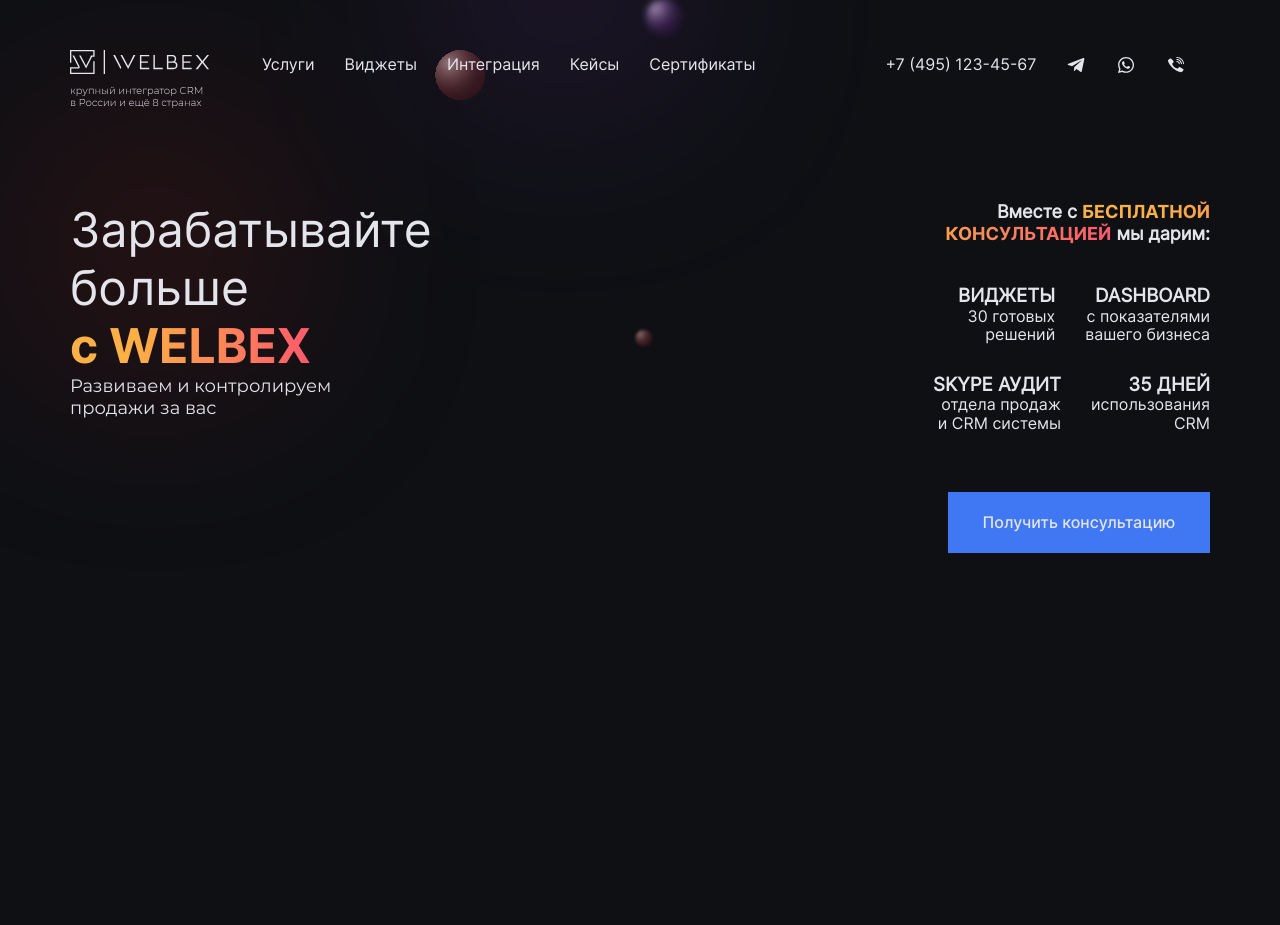
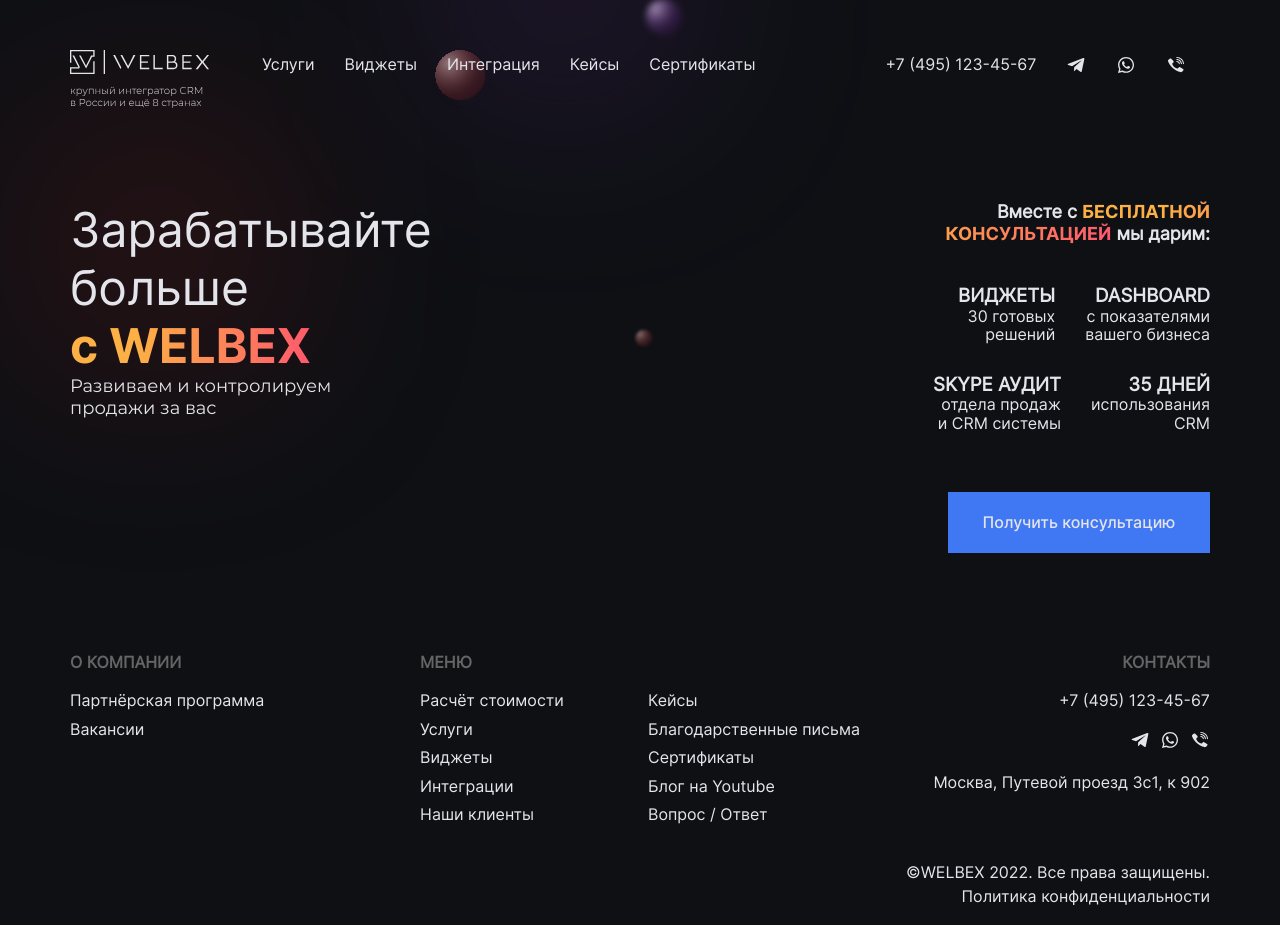
Before and after one commit to phi1goodinc/welbex, a plain HTML site: page index.html in a window 1280 px wide. Before the commit the page ends 800 px from the top, so only its background shows below. Drawn offline with Linux system fonts and the light colour scheme.

Commit message:
Footer created.

```diff
--- /dev/null
+++ b/css/components/footer.css
@@ -0,0 +1,41 @@
+.footer {
+  margin-bottom: 20px;
+}
+.footer_container {
+  display: grid;
+  grid-template-columns: 1fr 1fr 1fr;
+  margin-bottom: 30px;
+}
+.footer_about > h4, .footer_menu > h4, .footer_contacts > h4 {
+  text-transform: uppercase;
+  color: #656566;
+  font-weight: 700;
+  margin-bottom: 20px;
+}
+.footer_about > ul > li, .footer_menu > ul > li {
+  margin-bottom: 10px;
+  font-size: 16px;
+}
+.footer_menu > ul {
+  columns: 2;
+}
+.footer_contacts {
+  text-align: end;
+}
+.footer_contacts-list {
+  flex-direction: column;
+  gap: 20px;
+  align-items: flex-end;
+}
+.footer_socials {
+  flex-direction: row;
+  gap: 10px;
+}
+.footer_copyrights {
+  text-align: end;
+}
+.footer_copyrights > p {
+  margin-bottom: 5px;
+}
+
+/*# sourceMappingURL=footer.css.map */
--- a/css/components/main.css
+++ b/css/components/main.css
@@ -1,5 +1,6 @@
 .main {
   justify-content: space-between;
+  margin-bottom: 100px;
 }
 .main_title-section {
   max-width: 362px;
--- a/css/index.css
+++ b/css/index.css
@@ -5,3 +5,4 @@
 /*components css*/
 @import "./components/header.css";
 @import "./components/main.css";
+@import "./components/footer.css";
--- a/index.html
+++ b/index.html
@@ -29,10 +29,10 @@
             <img src="images/telegram.svg" alt="telegram logo"></a>
         </li>
         <li class="contacts_logo contacts_logo-instagram"><a href="#" target="_blank">
-            <img src="images/whatsapp.svg" alt="instagram logo"></a>
+            <img src="images/whatsapp.svg" alt="whatsapp logo"></a>
         </li>
         <li class="contacts_logo contacts_logo-instagram"><a href="#" target="_blank">
-            <img src="images/viber.svg" alt="instagram logo"></a>
+            <img src="images/viber.svg" alt="viber logo"></a>
         </li>
     </ul>
 </header>
@@ -43,7 +43,8 @@
         <p class="main_description">Развиваем и&nbsp;контролируем <br> продажи за&nbsp;вас</p>
     </section>
     <section class="main_offer-section">
-        <h2 class="main_offer-title">Вместе с <span class="main_offer-free gradient-text">БЕСПЛАТНОЙ КОНСУЛЬТАЦИЕЙ</span> мы дарим:</h2>
+        <h2 class="main_offer-title">Вместе с <span
+                class="main_offer-free gradient-text">БЕСПЛАТНОЙ КОНСУЛЬТАЦИЕЙ</span> мы дарим:</h2>
         <ul class="main_offer-list flex">
             <li>
                 <h3>ВИДЖЕТЫ</h3>
@@ -52,16 +53,71 @@
             <li>
                 <h3>DASHBOARD</h3>
                 <p>c показателями<br>вашего бизнеса</p>
-            </li> <li>
-            <h3>SKYPE АУДИТ</h3>
-            <p>отдела продаж<br>и CRM системы</p>
-        </li> <li>
-            <h3>35 ДНЕЙ</h3>
-            <p>использования<br>CRM</p>
-        </li>
+            </li>
+            <li>
+                <h3>SKYPE АУДИТ</h3>
+                <p>отдела продаж<br>и CRM системы</p>
+            </li>
+            <li>
+                <h3>35 ДНЕЙ</h3>
+                <p>использования<br>CRM</p>
+            </li>
         </ul>
         <button class="main_consultation-btn">Получить консультацию</button>
     </section>
 </main>
+<footer class="footer site-container">
+    <div class="footer_container">
+        <div class="footer_about">
+            <h4>О компании</h4>
+            <ul>
+                <li>Партнёрская программа</li>
+                <li>Вакансии</li>
+            </ul>
+        </div>
+        <div class="footer_menu">
+            <h4>Меню</h4>
+            <ul>
+                <li>Расчёт стоимости</li>
+                <li>Услуги</li>
+                <li>Виджеты</li>
+                <li>Интеграции</li>
+                <li>Наши клиенты</li>
+                <li>Кейсы</li>
+                <li>Благодарственные&nbsp;письма</li>
+                <li>Сертификаты</li>
+                <li>Блог на Youtube</li>
+                <li>Вопрос / Ответ</li>
+            </ul>
+        </div>
+        <div class="footer_contacts">
+            <h4>Контакты</h4>
+            <ul class="footer_contacts-list flex">
+                <li>
+                    <a href="tel: +74951234567">+7 (495) 123-45-67</a>
+                </li>
+                <li>
+                    <ul class="footer_socials flex">
+                        <li class="contacts_logo contacts_logo-instagram"><a href="#" target="_blank">
+                            <img src="images/telegram.svg" alt="telegram logo"></a>
+                        </li>
+                        <li class="contacts_logo contacts_logo-instagram"><a href="#" target="_blank">
+                            <img src="images/whatsapp.svg" alt="whatsapp logo"></a>
+                        </li>
+                        <li class="contacts_logo contacts_logo-instagram"><a href="#" target="_blank">
+                            <img src="images/viber.svg" alt="viber logo"></a>
+                    </ul>
+                </li>
+                <li>
+                    Москва, Путевой проезд 3с1, к 902
+                </li>
+            </ul>
+        </div>
+    </div>
+    <div class="footer_copyrights">
+        <p>©WELBEX 2022. Все права защищены.</p>
+        <a href="#">Политика конфиденциальности</a>
+    </div>
+</footer>
 </body>
 </html>
```
